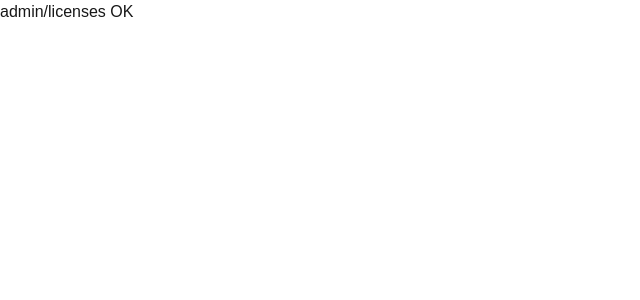
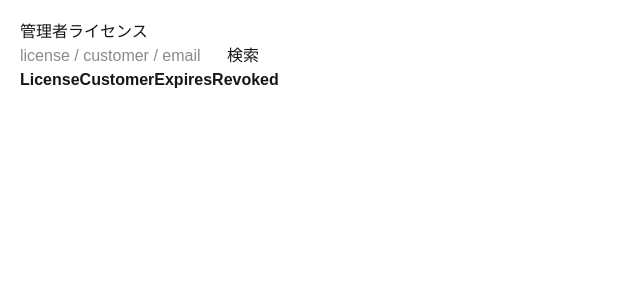
Before and after one commit to yy184292-glitch/vlp-saas, a Next.js app in the folder apps/web/: page /admin/licenses in a window 1280 px wide. Shown: the top 300 px of the page, without its empty margins (0-640 px from the left). Built offline with nearby package versions, Linux system fonts and the light colour scheme.

Commit message:
Update page.tsx

```diff
--- a/apps/web/app/admin/licenses/page.tsx
+++ b/apps/web/app/admin/licenses/page.tsx
@@ -1,3 +1,152 @@
+"use client";
+
+import { useState } from "react";
+
+type License = {
+  license_key: string;
+  customer_name?: string;
+  customer_id?: string;
+  expires_on?: string;
+  revoked?: boolean;
+};
+
+async function api(path: string, body: any) {
+  const res = await fetch("/api/admin" + path, {
+    method: "POST",
+    headers: { "Content-Type": "application/json" },
+    body: JSON.stringify(body),
+  });
+
+  const text = await res.text();
+
+  let data: any;
+  try {
+    data = JSON.parse(text);
+  } catch {
+    throw new Error(text);
+  }
+
+  if (!res.ok) {
+    throw new Error(data?.detail || "API error");
+  }
+
+  return data;
+}
+
 export default function Page() {
-  return <div>admin/licenses OK</div>;
+  const [q, setQ] = useState("");
+  const [list, setList] = useState<License[]>([]);
+  const [selected, setSelected] = useState<License | null>(null);
+  const [error, setError] = useState("");
+  const [busy, setBusy] = useState(false);
+
+  async function search() {
+    if (!q.trim()) return;
+
+    try {
+      setBusy(true);
+      setError("");
+
+      const res = await api("/search", { q });
+
+      setList(res.rows || res || []);
+    } catch (e: any) {
+      setError(e.message);
+    } finally {
+      setBusy(false);
+    }
+  }
+
+  async function extend(days: number) {
+    if (!selected) return;
+
+    await api("/extend", {
+      license_key: selected.license_key,
+      days,
+    });
+
+    await search();
+  }
+
+  async function toggle() {
+    if (!selected) return;
+
+    const path = selected.revoked ? "/revive" : "/revoke";
+
+    await api(path, {
+      license_key: selected.license_key,
+    });
+
+    await search();
+  }
+
+  return (
+    <div style={{ padding: 20 }}>
+      <h1>管理者ライセンス</h1>
+
+      <div>
+        <input
+          value={q}
+          onChange={(e) => setQ(e.target.value)}
+          placeholder="license / customer / email"
+        />
+
+        <button onClick={search} disabled={busy}>
+          {busy ? "検索中..." : "検索"}
+        </button>
+      </div>
+
+      {error && <div style={{ color: "red" }}>{error}</div>}
+
+      <table border={1} cellPadding={5}>
+        <thead>
+          <tr>
+            <th>License</th>
+            <th>Customer</th>
+            <th>Expires</th>
+            <th>Revoked</th>
+          </tr>
+        </thead>
+
+        <tbody>
+          {list.map((x) => (
+            <tr
+              key={x.license_key}
+              onClick={() => setSelected(x)}
+              style={{
+                background:
+                  selected?.license_key === x.license_key
+                    ? "#eef"
+                    : "",
+                cursor: "pointer",
+              }}
+            >
+              <td>{x.license_key}</td>
+              <td>{x.customer_name}</td>
+              <td>{x.expires_on}</td>
+              <td>{String(x.revoked)}</td>
+            </tr>
+          ))}
+        </tbody>
+      </table>
+
+      {selected && (
+        <div style={{ marginTop: 20 }}>
+          <h3>{selected.license_key}</h3>
+
+          <button onClick={() => extend(30)}>
+            +30日
+          </button>
+
+          <button onClick={() => extend(365)}>
+            +365日
+          </button>
+
+          <button onClick={toggle}>
+            {selected.revoked ? "復活" : "失効"}
+          </button>
+        </div>
+      )}
+    </div>
+  );
 }
```
